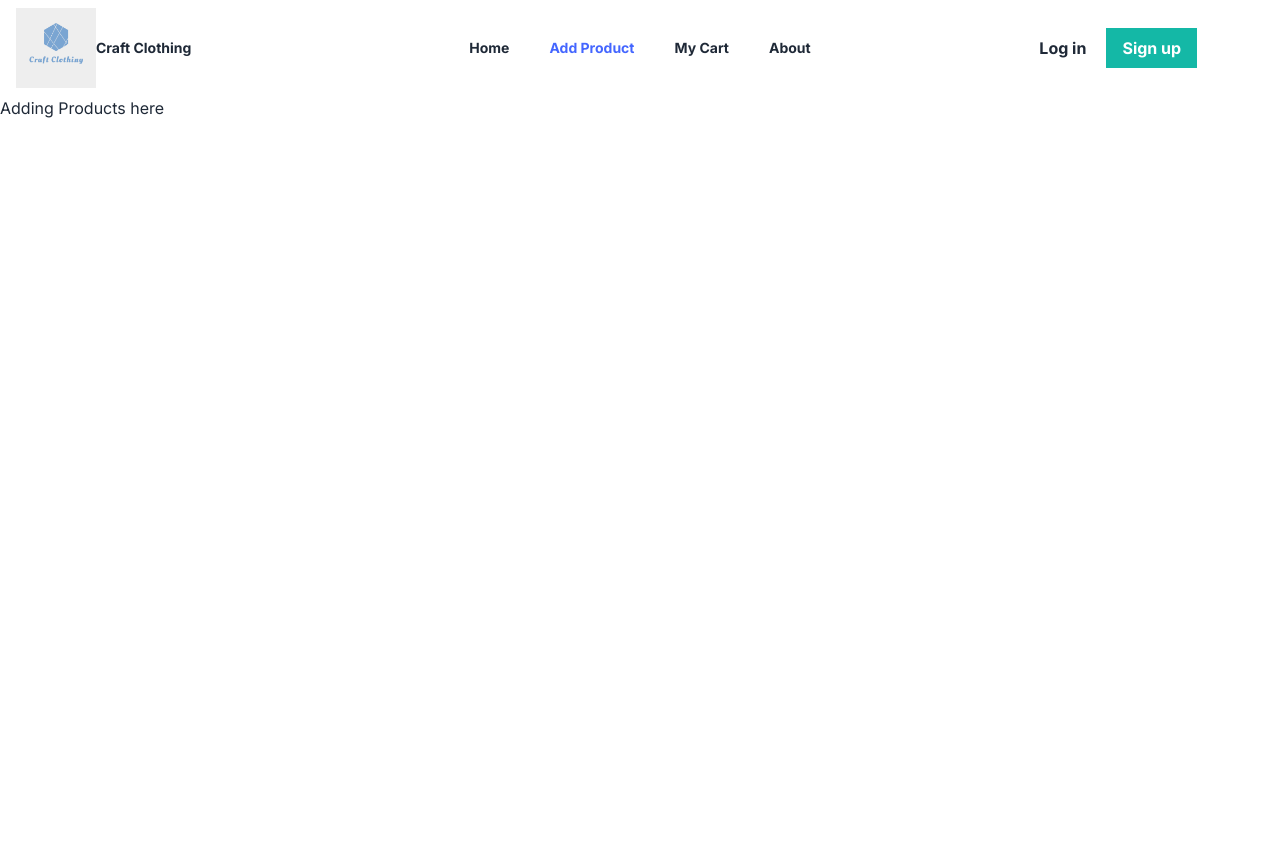
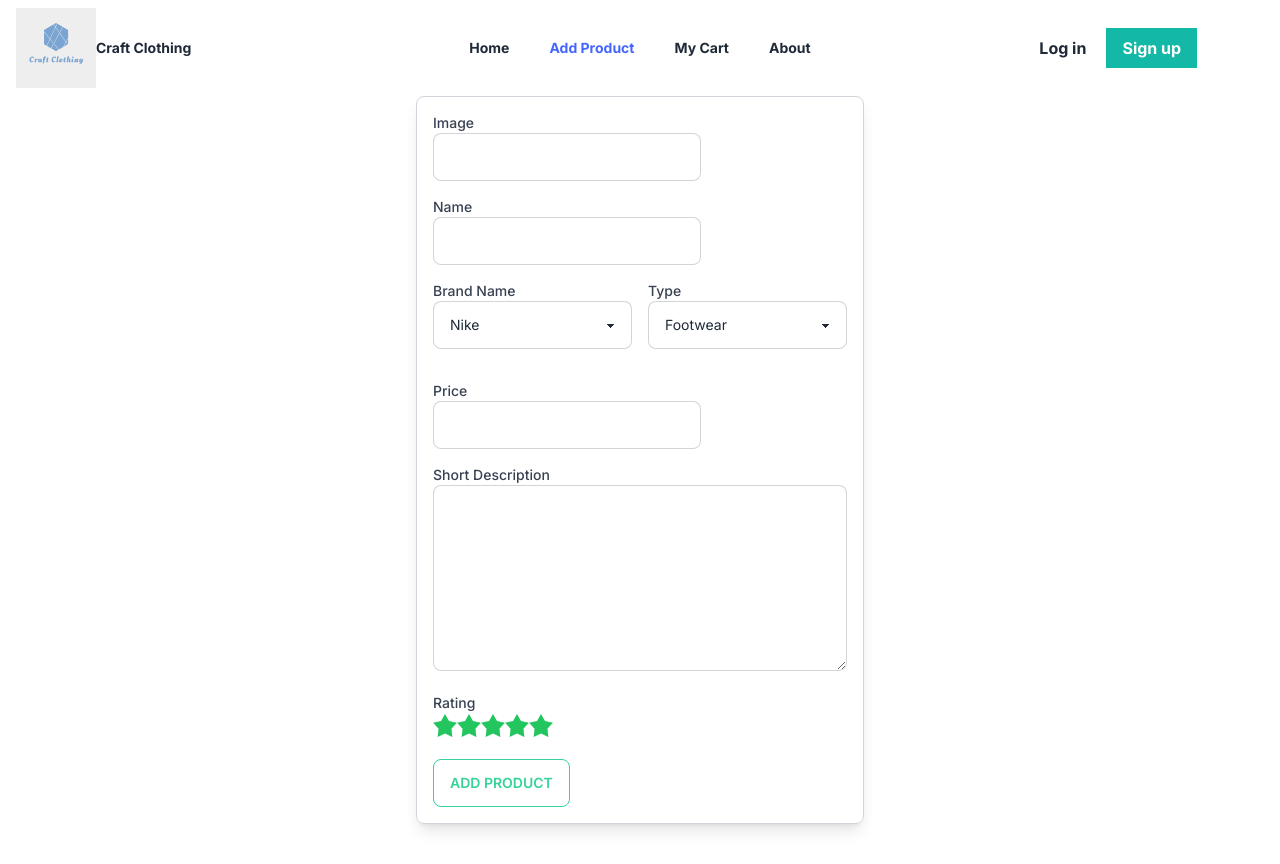
Before and after one commit to naimulabeer/brand-shop-client, a React (Vite) app: page /addproduct in a window 1280 px wide. Before the commit the page ends 800 px from the top, so only its background shows below. Built offline with nearby package versions, Linux system fonts and the light colour scheme; no server answers.

Commit message:
new product form added with validations

```diff
--- a/src/pages/AddProduct/AddProduct.jsx
+++ b/src/pages/AddProduct/AddProduct.jsx
@@ -1,5 +1,204 @@
-function AddProduct() {
-  return <div>Adding Products here</div>;
-}
+import { useState } from "react";
+
+const AddProduct = () => {
+  const [rating, setRating] = useState(0);
+
+  const onSubmitForm = (event) => {
+    event.preventDefault();
+
+    const form = event.target;
+
+    const image = form.image.value;
+    const name = form.name.value;
+    const brand = form.brand.value;
+    const type = form.type.value;
+    const price = form.price.value;
+    const description = form.description.value;
+    const rating = form.rating.value;
+
+    const newProduct = {
+      image,
+      name,
+      brand,
+      type,
+      price,
+      description,
+      rating: rating,
+    };
+
+    console.log(newProduct);
+  };
+
+  const handleRatingChange = (event) => {
+    setRating(parseFloat(event.target.value));
+  };
+
+  return (
+    <div className="mb-10 p-4 max-w-md mx-auto border rounded-lg shadow-lg border-gray-300 backdrop-blur-md">
+      <form onSubmit={onSubmitForm}>
+        <div className="mb-4">
+          <label
+            htmlFor="image"
+            className="block text-sm font-medium text-gray-700"
+          >
+            Image
+          </label>
+          <input
+            type="text"
+            id="image"
+            name="image"
+            className="input input-bordered"
+            required
+          />
+        </div>
+
+        <div className="mb-4">
+          <label
+            htmlFor="name"
+            className="block text-sm font-medium text-gray-700"
+          >
+            Name
+          </label>
+          <input
+            type="text"
+            id="name"
+            name="name"
+            className="input input-bordered"
+            required
+          />
+        </div>
+
+        <div className="md:flex mb-8 gap-4">
+          <div className="form-control w-1/2">
+            <label
+              htmlFor="brand"
+              className="block text-sm font-medium text-gray-700"
+            >
+              Brand Name
+            </label>
+            <select
+              id="brand"
+              name="brand"
+              className="select select-bordered w-full max-w-xs"
+            >
+              <option value="Nike">Nike</option>
+              <option value="Adidas">Adidas</option>
+              <option value="Adidas">Puma</option>
+              <option value="Adidas">New Balance</option>
+              <option value="Adidas">Reebok</option>
+              <option value="Adidas">Versace</option>
+            </select>
+          </div>
+
+          <div className="form-control w-1/2">
+            <label
+              htmlFor="type"
+              className="block text-sm font-medium text-gray-700"
+            >
+              Type
+            </label>
+            <select
+              id="type"
+              name="type"
+              className="select select-bordered w-full max-w-xs"
+            >
+              <option value="Footwear">Footwear</option>
+              <option value="Clothing">Clothing</option>
+              <option value="Clothing">Accessories</option>
+              <option value="Clothing">Athletic Gear</option>
+              <option value="Clothing">Socks</option>
+              <option value="Clothing">Workout</option>
+            </select>
+          </div>
+        </div>
+
+        <div className="mb-4">
+          <label
+            htmlFor="price"
+            className="block text-sm font-medium text-gray-700"
+          >
+            Price
+          </label>
+          <input
+            type="number"
+            id="price"
+            name="price"
+            min="0"
+            className="input input-bordered"
+            required
+          />
+        </div>
+
+        <div className="mb-4">
+          <label
+            htmlFor="description"
+            className="block text-sm font-medium text-gray-700"
+          >
+            Short Description
+          </label>
+          <textarea
+            id="description"
+            name="description"
+            rows="6"
+            className="textarea textarea-bordered md:w-full"
+            required
+          />
+        </div>
+
+        <div className="mb-4">
+          <label
+            htmlFor="rating"
+            className="block text-sm font-medium text-gray-700"
+          >
+            Rating
+          </label>
+          <div className="rating">
+            <input
+              type="radio"
+              name="rating"
+              value="1"
+              className="mask mask-star-2 bg-green-500"
+              onChange={handleRatingChange}
+            />
+            <input
+              type="radio"
+              name="rating"
+              value="2"
+              className="mask mask-star-2 bg-green-500"
+              onChange={handleRatingChange}
+            />
+            <input
+              type="radio"
+              name="rating"
+              value="3"
+              className="mask mask-star-2 bg-green-500"
+              onChange={handleRatingChange}
+            />
+            <input
+              type="radio"
+              name="rating"
+              value="4"
+              className="mask mask-star-2 bg-green-500"
+              onChange={handleRatingChange}
+            />
+            <input
+              type="radio"
+              name="rating"
+              value="5"
+              className="mask mask-star-2 bg-green-500"
+              onChange={handleRatingChange}
+            />
+          </div>
+        </div>
+
+        <div className="mt-4">
+          <button type="submit" className="btn btn-success btn-outline">
+            Add Product
+          </button>
+        </div>
+      </form>
+    </div>
+  );
+};
 
 export default AddProduct;
```
